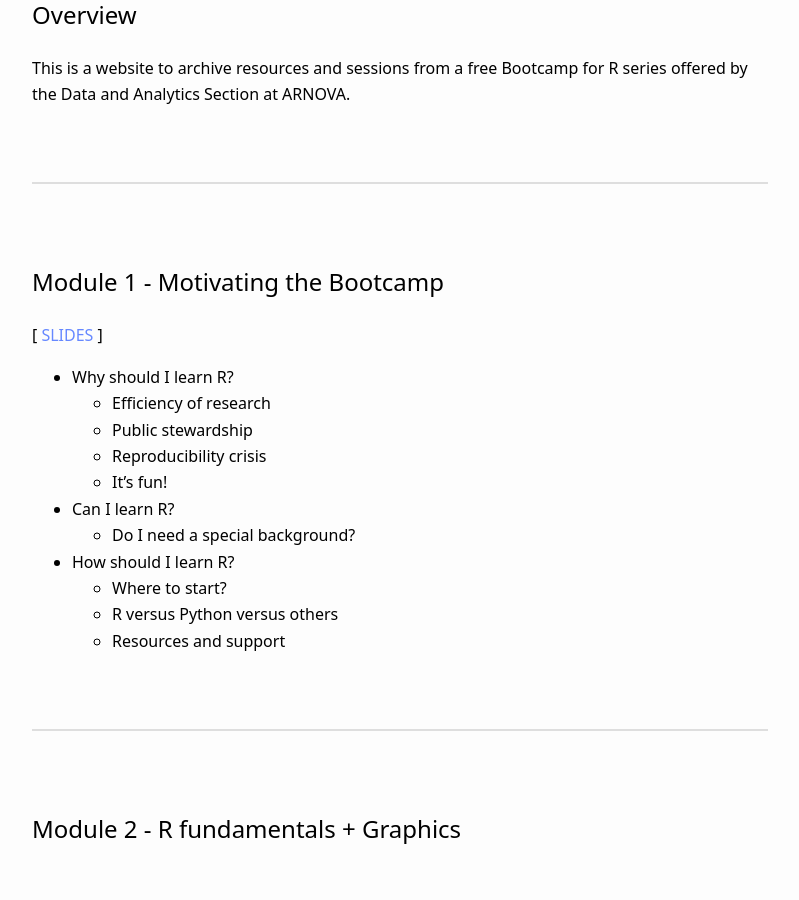
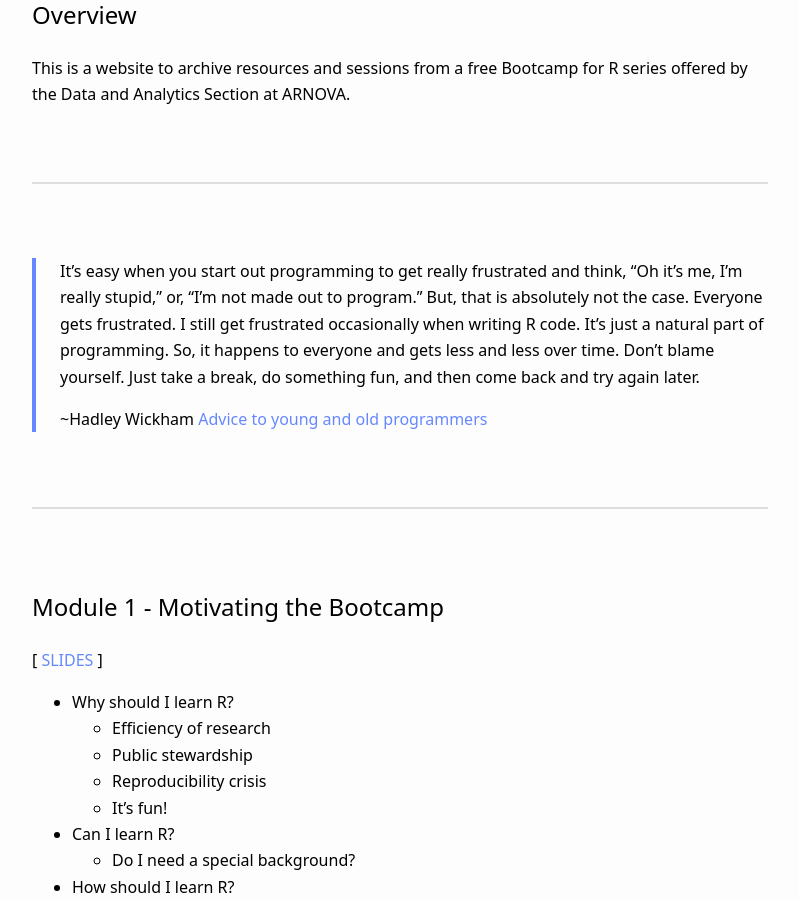
Before and after one commit to Nonprofit-Open-Data-Collective/r-crash-course, a Jekyll site: the page built from index.md, in a window 1280 px wide and 900 px high, scrolled down 322 px. Shown: the whole window, without its empty margins (240-1039 px from the left). Built offline with Jekyll 4.4.1, drawn with Linux system fonts in a browser that asks for light colours.

Commit message:
Update index.md

```diff
--- a/index.md
+++ b/index.md
@@ -10,6 +10,16 @@ This is a website to archive resources and sessions from a free Bootcamp for R s
 <br>
 <hr>
 <br>
+
+
+> It’s easy when you start out programming to get really frustrated and think, “Oh it’s me, I’m really stupid,” or, “I’m not made out to program.” But, that is absolutely not the case. Everyone gets frustrated. I still get frustrated occasionally when writing R code. It’s just a natural part of programming. So, it happens to everyone and gets less and less over time. Don’t blame yourself. Just take a break, do something fun, and then come back and try again later.
+>
+> ~Hadley Wickham  [**Advice to young and old programmers**](https://www.r-bloggers.com/advice-to-young-and-old-programmers-a-conversation-with-hadley-wickham/)
+
+<br>
+<hr>
+<br>
+
 
 ## Module 1 - Motivating the Bootcamp
 
```
